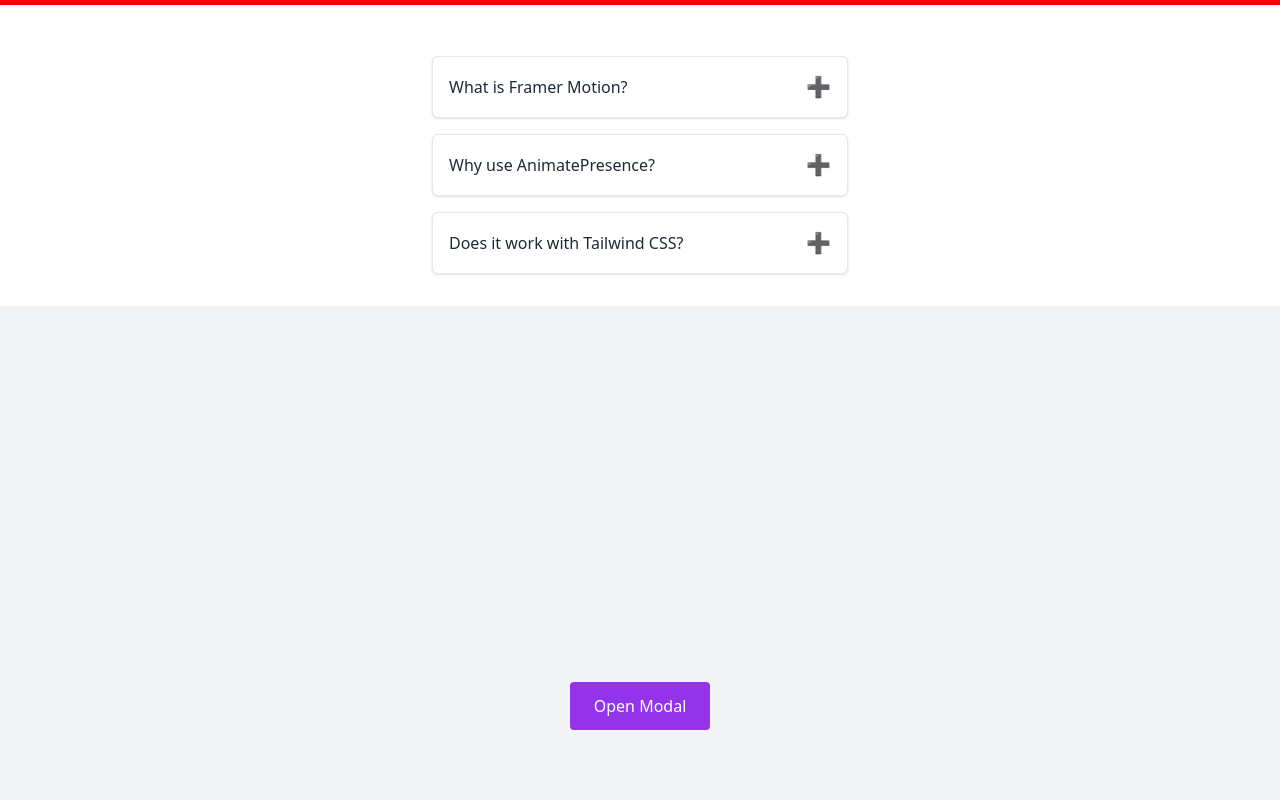
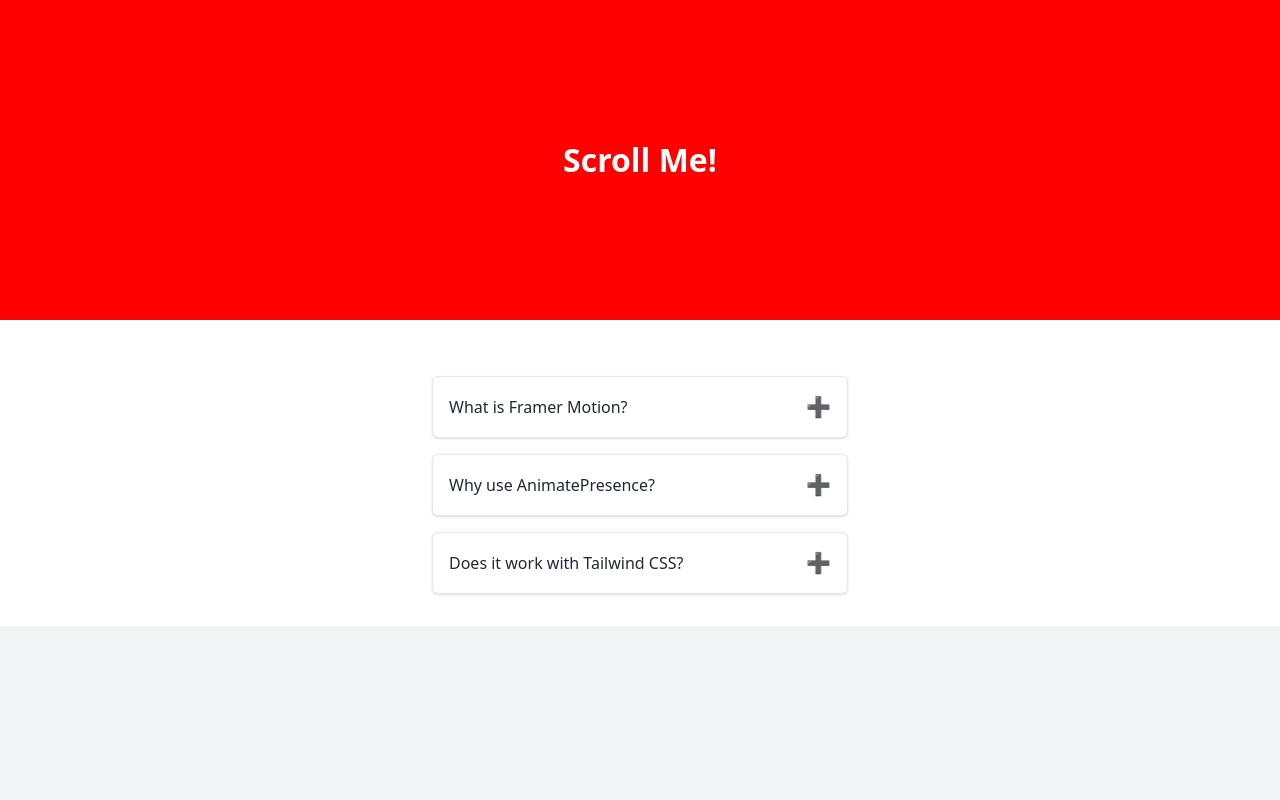
Before and after one commit to mdrubelhossain-me/react-framer-motion, a React app: page / in a window 1280 px wide. Shown: the top 800 px of the page. Built offline with nearby package versions, Linux system fonts and the light colour scheme; the HTML template or start-up script is replaced by a standard one.

Commit message:
transformation scrollYProgress

```diff
--- /dev/null
+++ b/src/components/TransformScrollYProgress.jsx
@@ -0,0 +1,39 @@
+import React from "react";
+import { motion as Motion, useScroll, useTransform } from "framer-motion";
+
+const TransformScrollYProgress = () => {
+  // স্ক্রল progress track করার জন্য
+  const { scrollYProgress } = useScroll();
+
+  // স্ক্রল progress অনুযায়ী background color পরিবর্তন
+  const backgroundColor = useTransform(
+    scrollYProgress,
+    [0, 0.5, 1],
+    ["#f00", "#0f0", "#00f"]
+  );
+
+  return (
+    <div style={{ height: "40vh" }}>
+      <Motion.div
+        style={{
+          position: "fixed",
+          top: 0,
+          left: 0,
+          width: "100%",
+          height: "40vh",
+          backgroundColor,
+          display: "flex",
+          justifyContent: "center",
+          alignItems: "center",
+          color: "#fff",
+          fontSize: "2rem",
+          fontWeight: "bold",
+        }}
+      >
+        Scroll Me!
+      </Motion.div>
+    </div>
+  );
+};
+
+export default TransformScrollYProgress;
--- a/src/pages/Home.jsx
+++ b/src/pages/Home.jsx
@@ -13,11 +13,13 @@ import LayoutToggleCard from "../components/LayoutToggleCard ";
 import AnimatesPresence from "../components/AnimatesPresence";
 import App from "../components/Modal";
 import AccordionGroup from "../components/Accordion ";
+import TransformScrollYProgress from "../components/TransformScrollYProgress";
 
 const Home = () => {
   return (
     <div>
       <ScrollAnimation />
+      <TransformScrollYProgress/>
       <AccordionGroup/>
       <App/>
       <AnimatesPresence />
```
